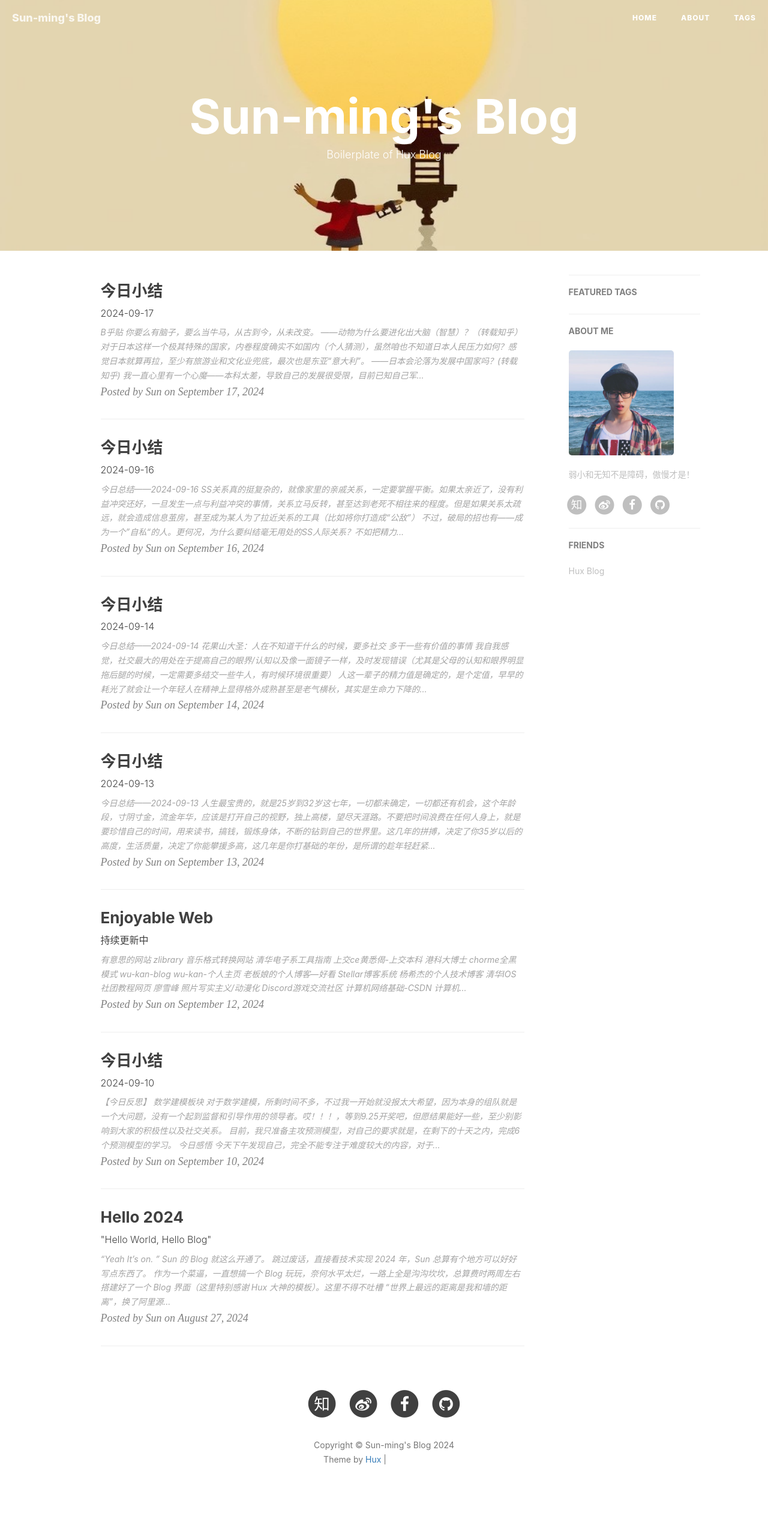
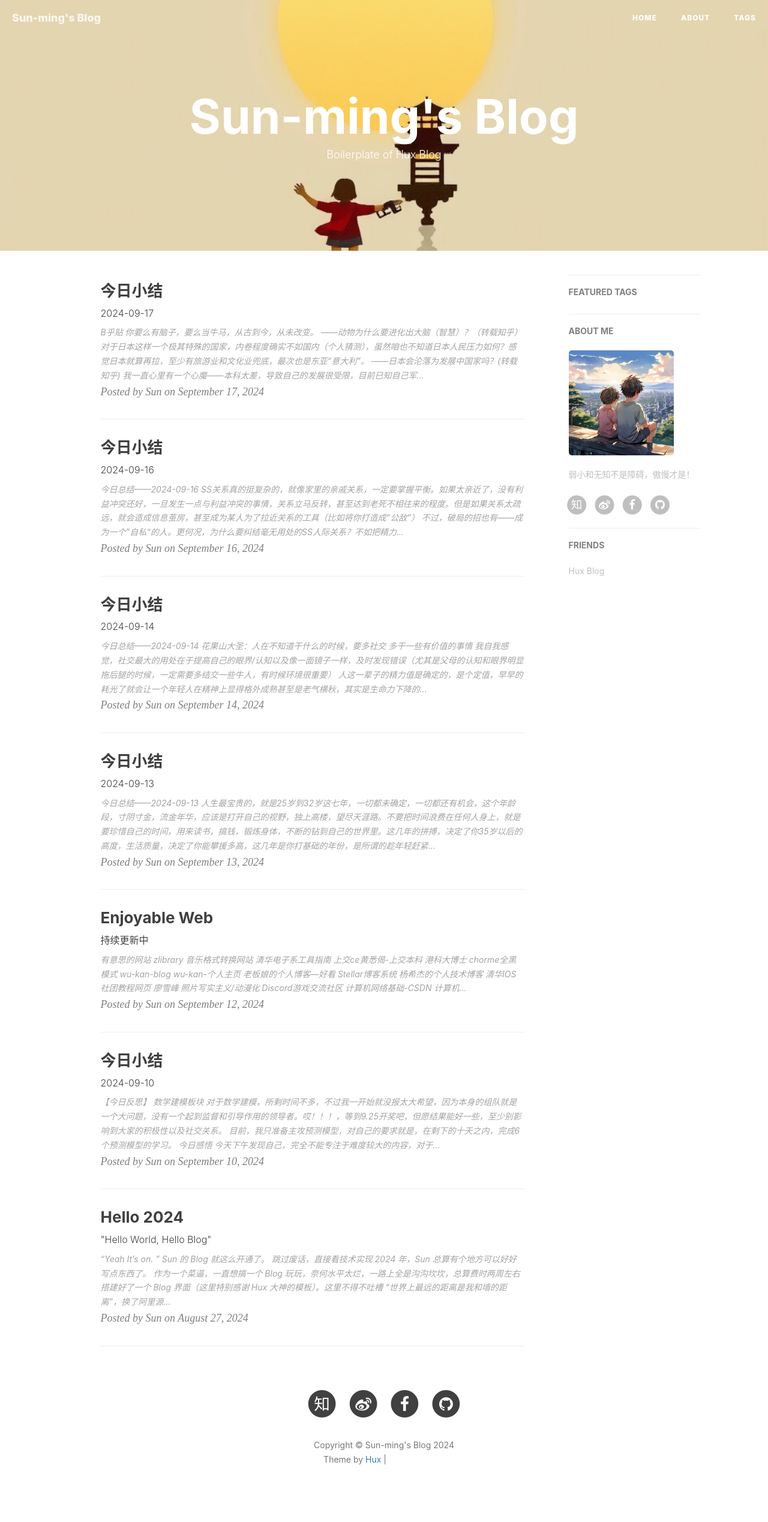
Before and after one commit to sunming3316/sunming3316.github.io, a Jekyll site: the page built from index.html, in a window 1280 px wide. Shown: the whole page at 60% size. Built offline with Jekyll 4.4.1, drawn with Linux system fonts in a browser that asks for light colours; nearby versions of some CDN libraries; the list of posts is cut into pages by our own code; comment, search, counter and statistics services are not loaded; grey boxes are pictures that could not be loaded.

Commit message:
change about pic

```diff
--- a/_config.yml
+++ b/_config.yml
@@ -69,7 +69,7 @@
 # Sidebar settings
 sidebar: true                           # whether or not using Sidebar.
 sidebar-about-description: "弱小和无知不是障碍，傲慢才是！"
-sidebar-avatar: /img/avatar-hux.jpg      # use absolute URL, seeing it's used in both `/` and `/about/`
+sidebar-avatar: /img/avatar-sun.png      # use absolute URL, seeing it's used in both `/` and `/about/`
 
 
 
```
Also changed, not shown: img/avatar-sun.png (renamed from img/sit-in-rooftop.png).
